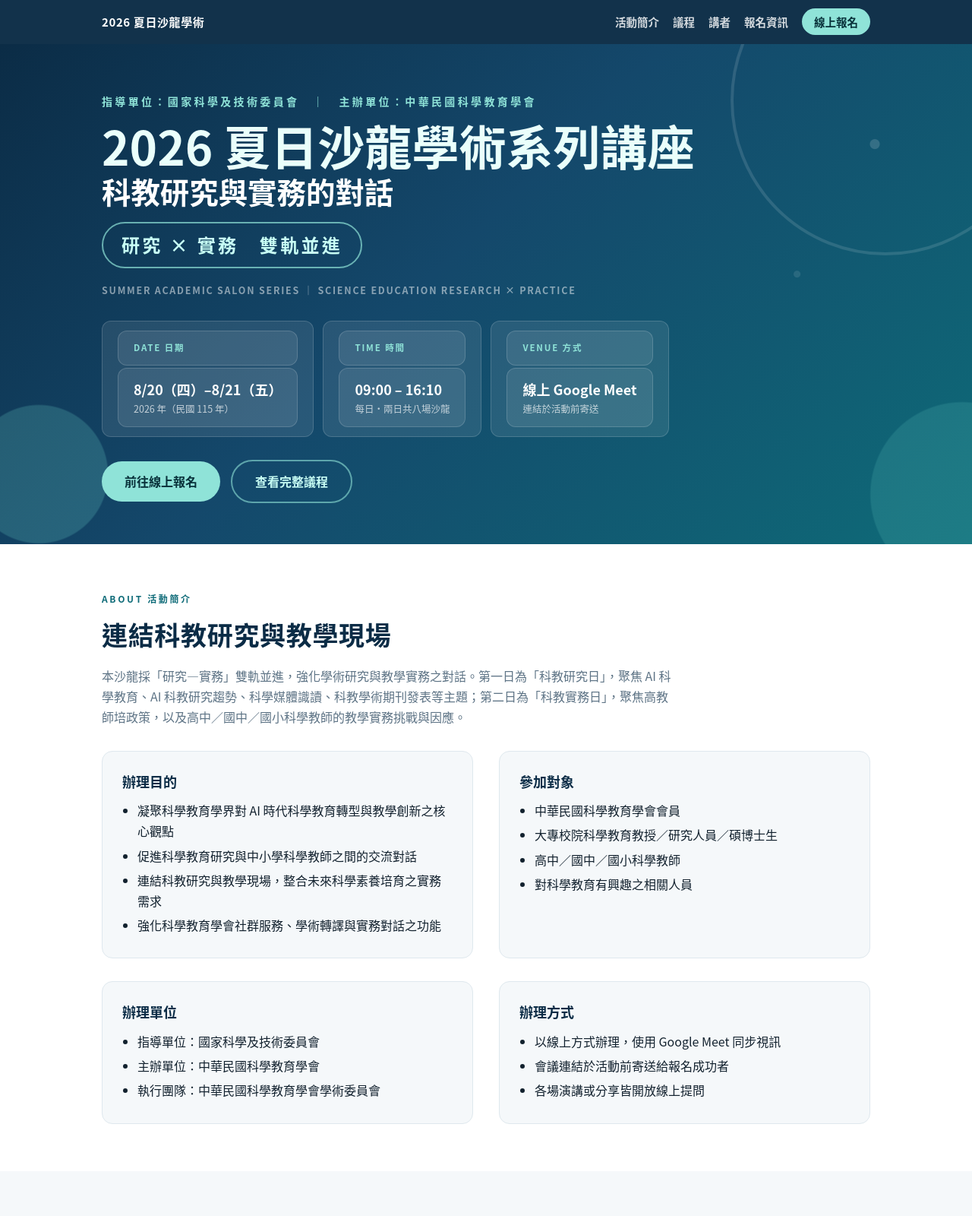
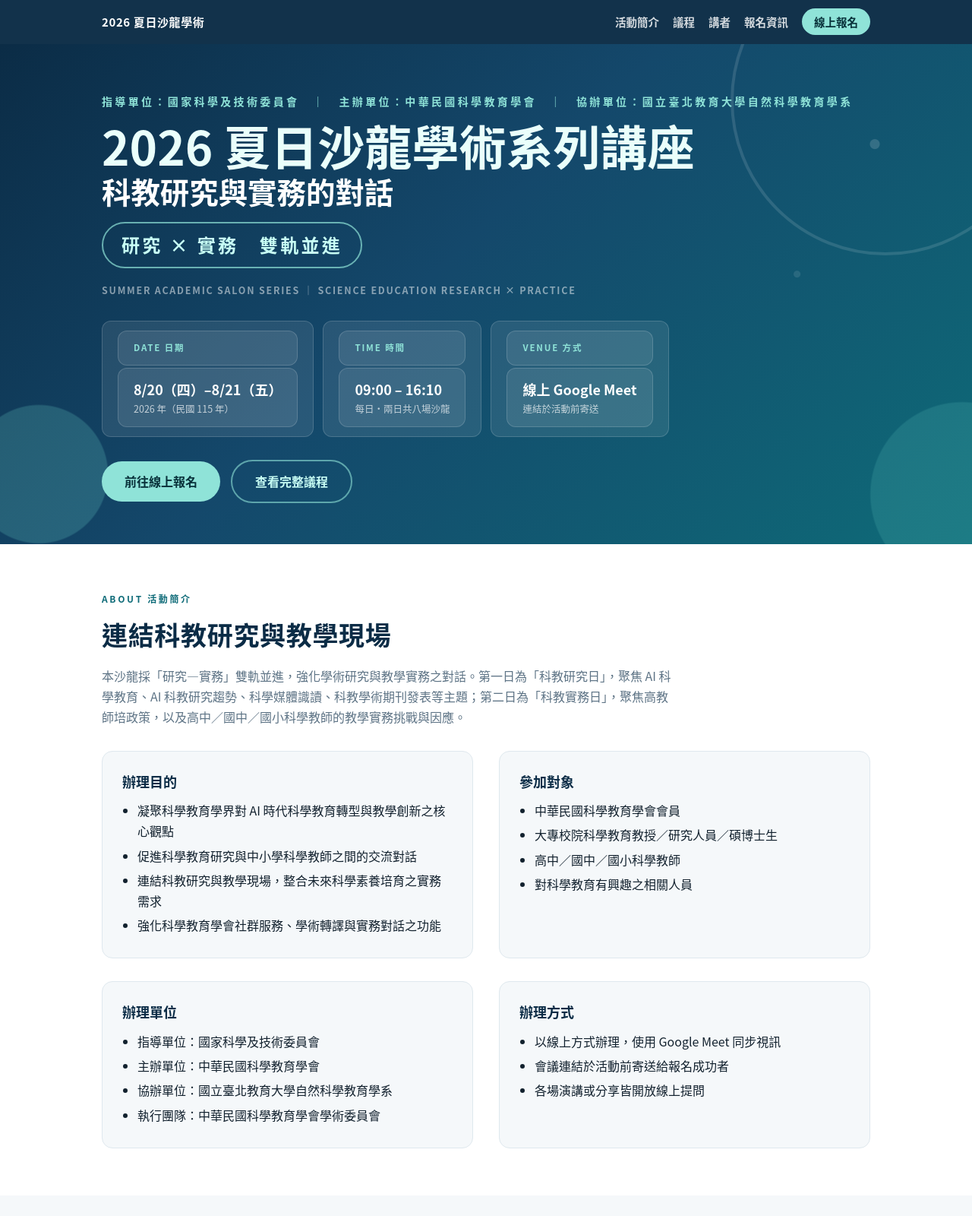
Before and after one commit to leechengpu/salon-2026, a plain HTML site: page index.html in a window 1280 px wide. Shown: the top 1600 px of the page at 76% size. Drawn offline with Linux system fonts and the light colour scheme.

Commit message:
更正吳穎沺司長任期至 2026.1、增列協辦單位國北教大自然科學教育學系
Co-Authored-By: Claude Opus 5 <noreply@anthropic.com>

```diff
--- a/index.html
+++ b/index.html
@@ -154,7 +154,7 @@ footer .mint{color:var(--mint)}
 </div></nav>
 
 <header><div class="wrap">
-  <div class="host">指導單位：國家科學及技術委員會　｜　主辦單位：中華民國科學教育學會</div>
+  <div class="host">指導單位：國家科學及技術委員會　｜　主辦單位：中華民國科學教育學會　｜　協辦單位：國立臺北教育大學自然科學教育學系</div>
   <h1>2026 夏日沙龍學術系列講座<em>科教研究與實務的對話</em></h1>
   <div class="badge">研究 × 實務　雙軌並進</div>
   <div class="en">SUMMER ACADEMIC SALON SERIES ｜ SCIENCE EDUCATION RESEARCH × PRACTICE</div>
@@ -177,7 +177,7 @@ footer .mint{color:var(--mint)}
     <div class="card"><h3>參加對象</h3><ul><li>中華民國科學教育學會會員</li><li>大專校院科學教育教授／研究人員／碩博士生</li><li>高中／國中／國小科學教師</li><li>對科學教育有興趣之相關人員</li></ul></div>
   </div>
   <div class="two">
-    <div class="card"><h3>辦理單位</h3><ul><li>指導單位：國家科學及技術委員會</li><li>主辦單位：中華民國科學教育學會</li><li>執行團隊：中華民國科學教育學會學術委員會</li></ul></div>
+    <div class="card"><h3>辦理單位</h3><ul><li>指導單位：國家科學及技術委員會</li><li>主辦單位：中華民國科學教育學會</li><li>協辦單位：國立臺北教育大學自然科學教育學系</li><li>執行團隊：中華民國科學教育學會學術委員會</li></ul></div>
     <div class="card"><h3>辦理方式</h3><ul><li>以線上方式辦理，使用 Google Meet 同步視訊</li><li>會議連結於活動前寄送給報名成功者</li><li>各場演講或分享皆開放線上提問</li></ul></div>
   </div>
 </div></section>
@@ -215,7 +215,7 @@ footer .mint{color:var(--mint)}
   </div>
   <div class="topic"><span>講題</span>重構 AI 時代的科學學習：知識翻新理論與工具本質觀的視角</div>
   <div class="blk"><h4>專長領域</h4><p>人工智慧之教育應用、學習科技設計、知識翻新教育、科學教育、STEM 教育</p></div>
-  <div class="blk"><h4>主要簡歷</h4><ul><li>教育部資訊及科技教育司司長（2024.1–2025.1）</li><li>加拿大多倫多大學訪問學者（2016.8–2017.7）</li><li>國立臺中教育大學科學應用與推廣學系助理教授</li><li>國小教師（1996.8–2007.7）</li><li>教育部國中小自然科學領域適性教學教材研發實驗計畫主持團隊</li></ul></div>
+  <div class="blk"><h4>主要簡歷</h4><ul><li>教育部資訊及科技教育司司長（2024.1–2026.1）</li><li>加拿大多倫多大學訪問學者（2016.8–2017.7）</li><li>國立臺中教育大學科學應用與推廣學系助理教授</li><li>國小教師（1996.8–2007.7）</li><li>教育部國中小自然科學領域適性教學教材研發實驗計畫主持團隊</li></ul></div>
   <div class="blk"><h4>演講摘要</h4><p>隨著臺灣邁向知識創新社會，以及生成式人工智慧（GenAI）的快速發展，科學教育正面臨新的挑戰與契機。本演講首先以知識翻新（Knowledge Building）理論為基礎，探討科學教育中知識創新導向的學習觀點，說明如何透過持續改進想法、集體知識建構與知識能動性的培養，促進學生對科學概念的深度理解與知識創造。接著，從工具本質觀（tool ontology）的視角，重新檢視生成式 AI，探討其作為認知工具的本質，以及其對科學探究與知識建構的可能影響。最後，本演講將綜整 AI 時代科學學習的重要研究議題與可能方向，包括人機協作、知識建構、科學探究及學習環境設計等，期能作為 AI 時代科學教育研究與教學實踐的參考。</p></div>
 </article>
 <article class="sc">
```
